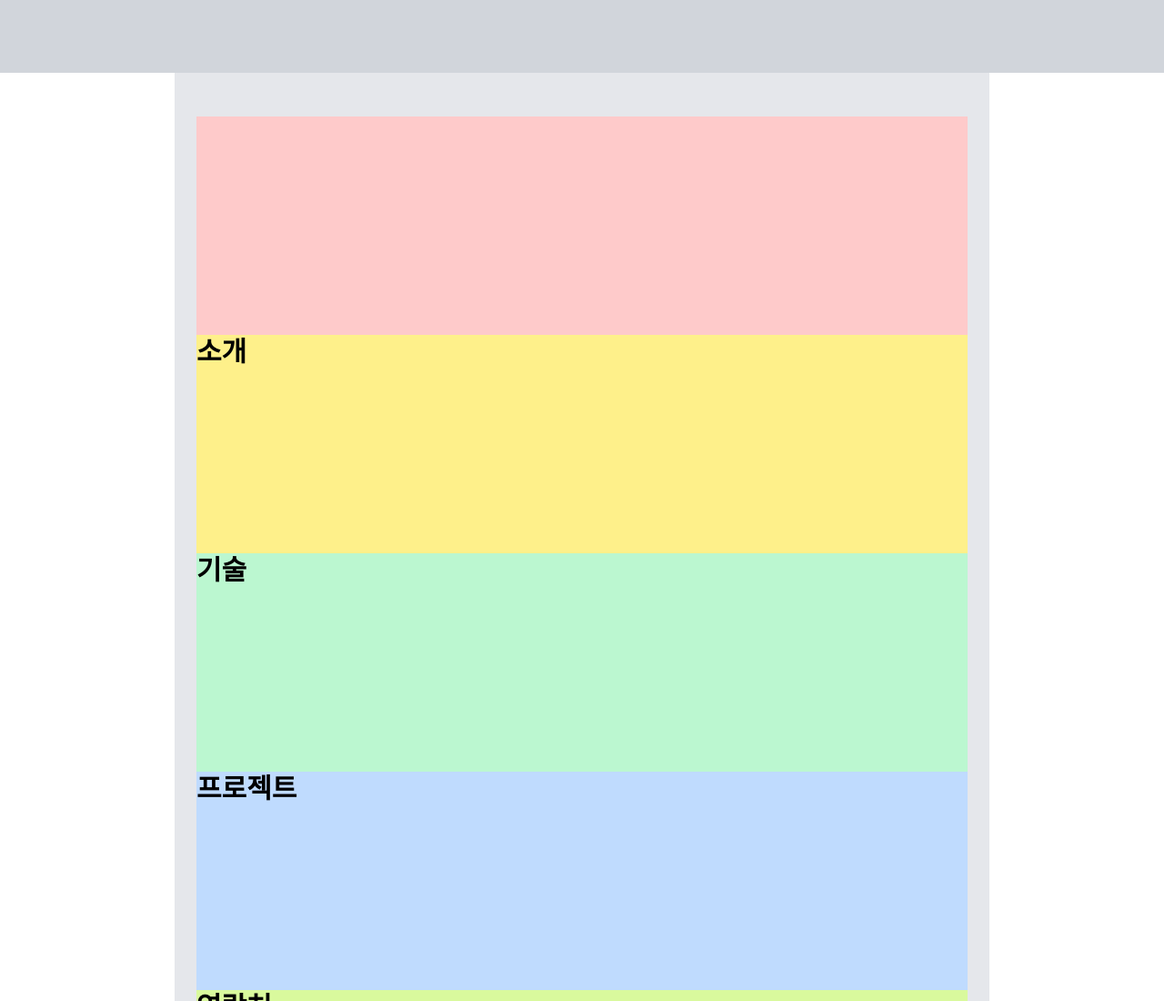
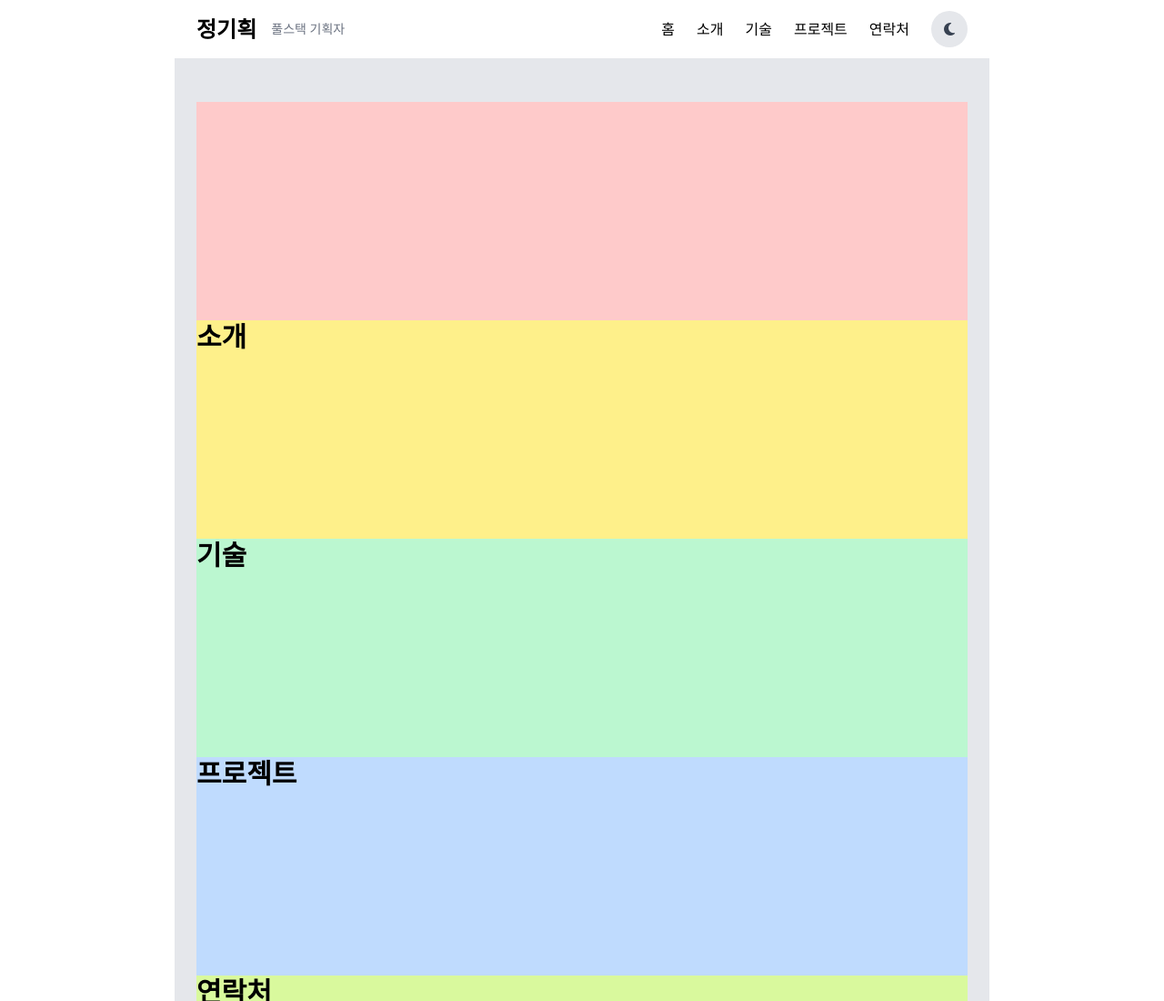
Before and after one commit to euijooning/My-Sample-Portfolio-Site, a website: page index.html in a window 1280 px wide. Shown: the top 1100 px of the page at 91% size. Drawn offline with nearby package versions, Linux system fonts and the light colour scheme.

Commit message:
[작업] 헤더 UI 스타일링

```diff
--- a/index.html
+++ b/index.html
@@ -3,12 +3,44 @@
 <head>
     <meta charset='UTF-8'>
     <meta name='viewport' content='width=device-width, initial-scale=1.0'>
-    <title>샘플 구조 작업</title>
+    <title>샘플 구조 작업업</title>
     <script src='https://cdn.tailwindcss.com'></script>
+
+    <!--다크모드를 위한 cdn 추가-->
+    <link rel="stylesheet" href="https://cdnjs.cloudflare.com/ajax/libs/font-awesome/6.7.2/css/all.min.css">
 </head>
 <body>
     <!--상단에는 헤더, 중단에는 main contents 영역, 하단에는 footer-->
-    <header class="bg-gray-300 w-full h-20"></header>
+    <header class="sticky top-0 bg-opacity-90 backdrop-blur-lg">
+        <!--뒤에 것은 스크롤 시 블러 효과 주는 것-->
+        <nav class="container max-w-4xl mx-auto px-6 py-3 flex justify-between items-center"> <!--양 옆으로 요소 밀고, 수직 정렬 위해items-center 정렬-->
+            <div class="flex items-center space-x-4"> <!--정렬 맞춰주는 코드, 공간을 주는 게 space-->
+                <h1 class="text-2xl font-bold">정기획</h1>
+                <p class="text-sm text-gray-500 dark:text-gray-300">풀스택 기획자</p>
+            </div>
+
+            <div class="flex items-center gap-x-6"> <!--각 요소간 정렬 맞추기, 간격 설정-->
+                <a href="#home" class="hover:text-blue-500 transition-colors">홈</a> <!--메뉴가 hover 되었을 때 효과 변경 작업, 트랜지션도 적용-->
+
+                <a href="#about" class="hover:text-blue-500 transition-colors">소개</a> <!--hover 시 청색으로 효과 주기-->
+
+                <a href="#skills" class="hover:text-blue-500 transition-colors">기술</a>
+
+                <a href="#projects" class="hover:text-blue-500 transition-colors">프로젝트</a>
+
+                <a href="#contact" class="hover:text-blue-500 transition-colors">연락처</a>
+
+                <button class="p-2 w-10 h-10 rounded-full bg-gray-200 dark:bg-gray-700 focus:outline-none focus:ring focus:ring-blue-500"> <!--포커싱 되었을 때 적용되는 ui 링 효과를 위한 추가-->
+                    <i class="fas fa-moon text-gray-700 dark:text-yellow-400"></i> <!--fas fa-moon은 아이콘 클래스-->
+                </button>
+            </div>
+
+
+        </nav>
+    </header>
+
+
+
     <main class="bg-gray-200 container max-w-4xl mx-auto px-6 py-12">
         <!--Home Section-->
         <section class="bg-red-200 h-60"></section>
```
